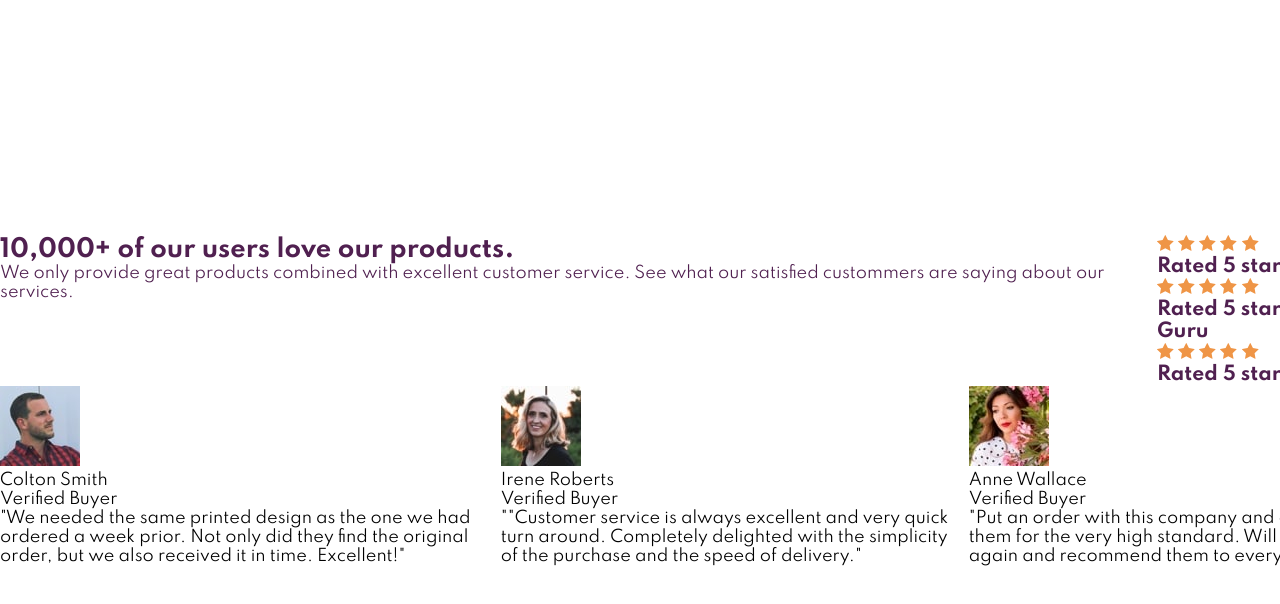
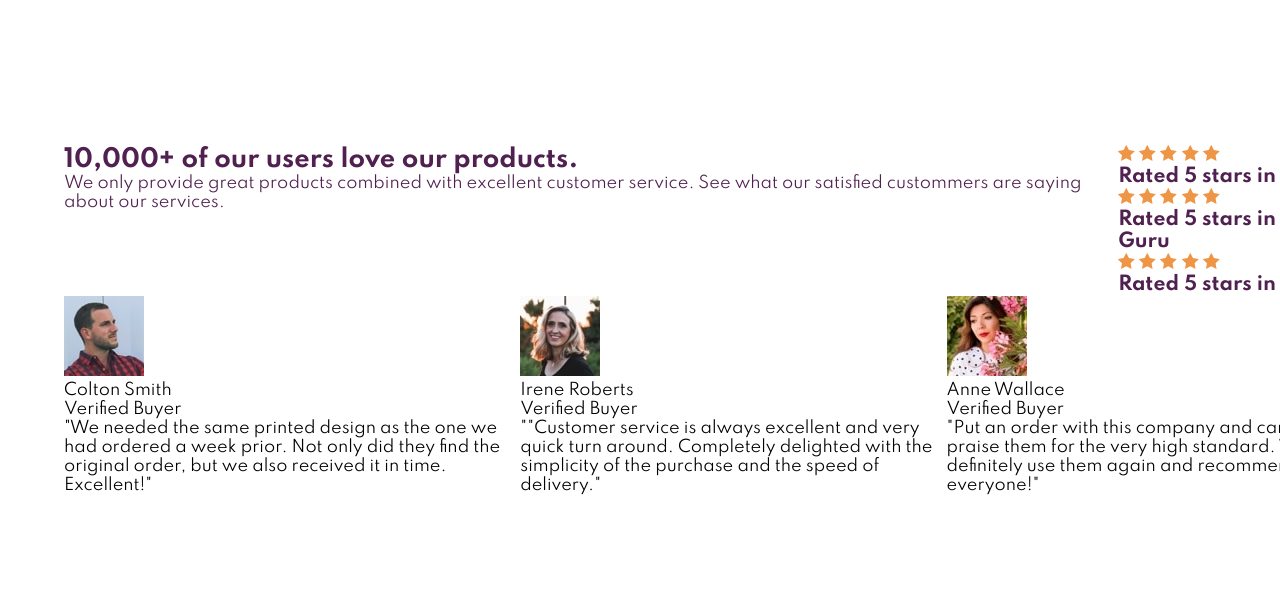
Before and after one commit to VxBarreto/Social-Proof-Section, a plain HTML site: page social-proof-section-master - Projeto 2/index.html in a window 1280 px wide. Shown: the top 604 px of the page. Drawn offline with Linux system fonts and the light colour scheme.

Commit message:
Add files via upload

```diff
--- a/social-proof-section-master - Projeto 2/style.css
+++ b/social-proof-section-master - Projeto 2/style.css
@@ -16,9 +16,12 @@ body {
 
 .wrapper {
     display: flex;
+    flex-wrap: wrap;
     flex-direction: column;
     justify-content: center;
     align-items: center;
+    height: 80%;
+    padding: 4rem;
 }
 
 .content {
@@ -29,5 +32,4 @@ body {
 
 .depoimentos {
     display: flex;
-
 }
```
